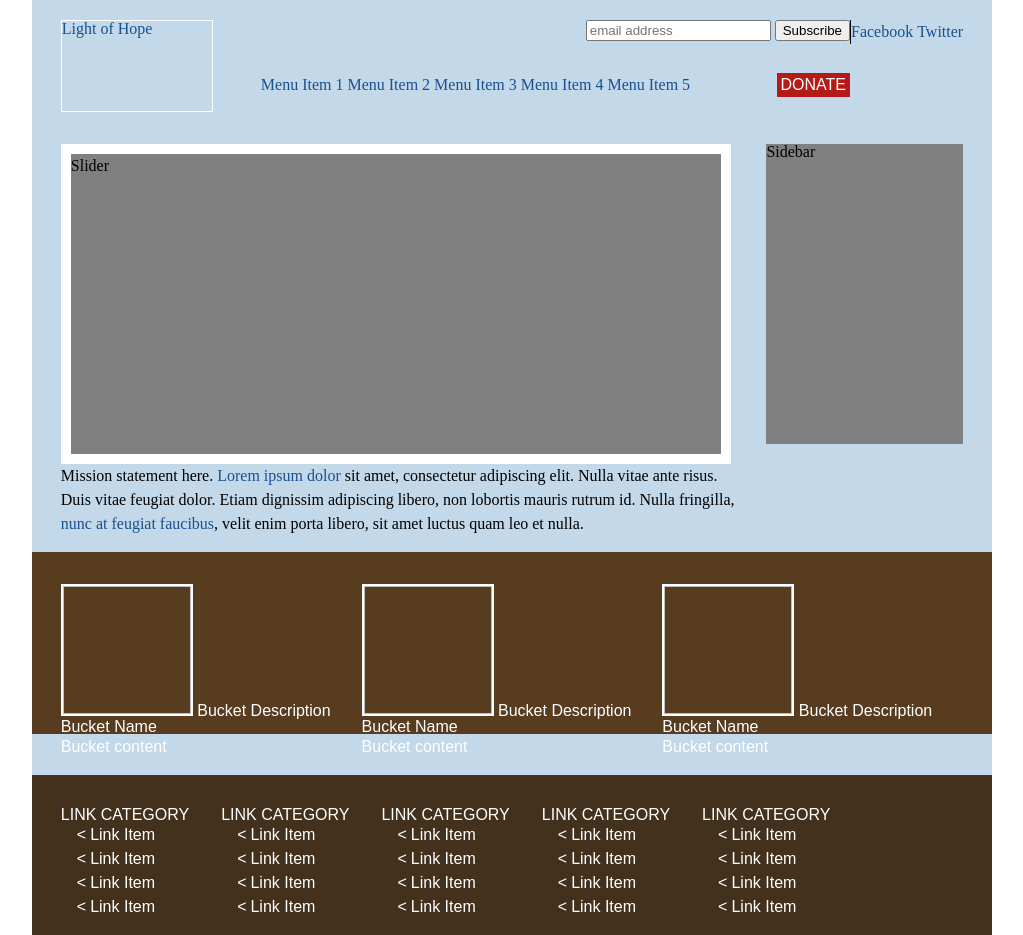
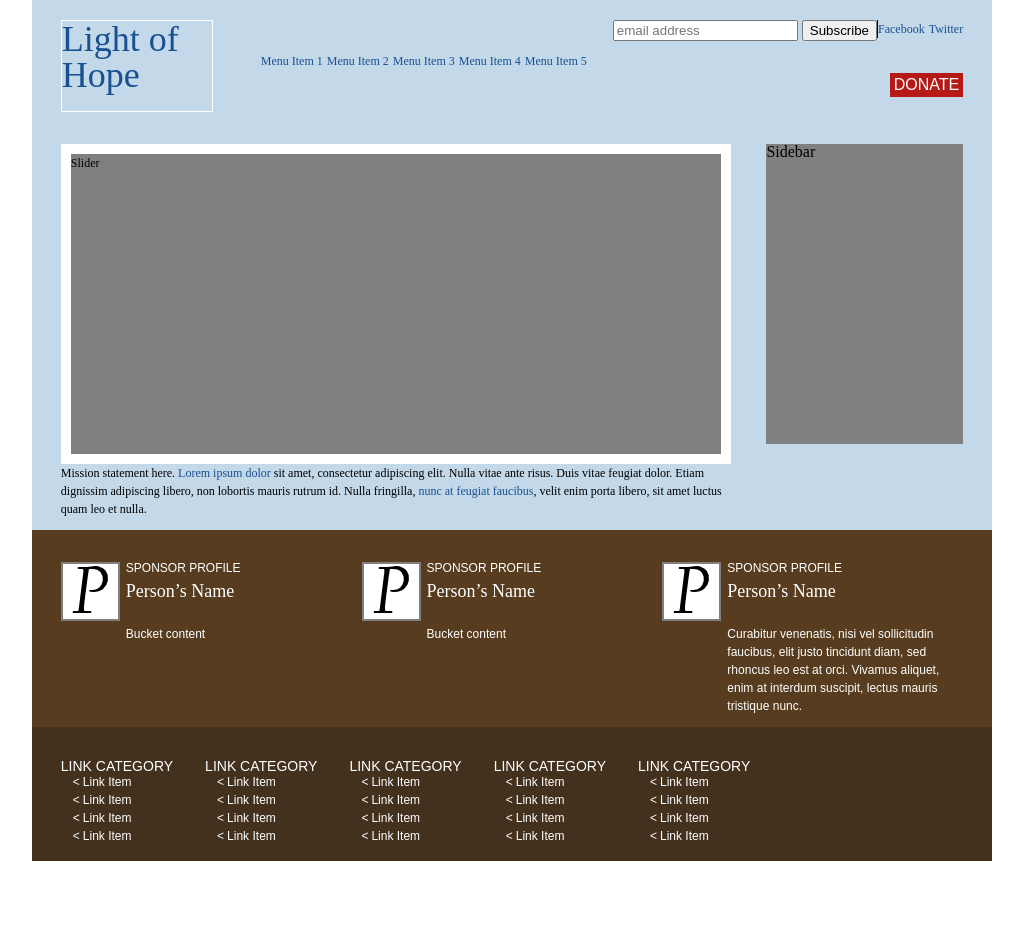
Before and after one commit to mschaefer/wp-theme-loh-neue, a WordPress theme: template home.php in a window 1280 px wide. Shown: the whole page, without its empty margins (128-1151 px from the left). After the commit the page ends 861 px from the top, so only its background shows below. Run offline with PHP 8.4 and a stand-in for WordPress, Linux system fonts and the light colour scheme; the site name, menu and one post (Sample post) are stand-ins, and other content is empty; some libraries are stand-ins or nearby versions.

Commit message:
typography and layout of home buckets, footer

```diff
--- a/css/base.css
+++ b/css/base.css
@@ -9,9 +9,19 @@
   footer brown: #43311d
   donate red: #b51a16
 
+  Font Scale
+
 */
 
 /* LOH Neue */
+
+/* font-scale from http://webtypography.net/Harmony_and_Counterpoint/Size/3.1.1/ */
+h1 { font-size: 2.25em;  /* 16x2.25=36 */ }
+h2 { font-size: 1.5em;   /* 16x1.5=24 */ }
+h3 { font-size: 1.125em; /* 16x1.125=18 */ }
+h4 { font-size: 0.875em; /* 16x0.875=14 */ }
+p, li  { font-size: 0.75em;  /* 16x0.75=12 */ }
+
 p, li {
   line-height: 1.5em;
 }
@@ -121,6 +131,7 @@
 
     #footer .link-group h1 {
       text-transform: uppercase;
+      font-size: 0.875em;
     }
 
     #footer .link-group li {
@@ -159,7 +170,7 @@
 }
 
 #home-buckets {
-  min-height: 150px;
+  overflow: auto;
   padding-top: 2em;
   color: #ffffff;
   background-color: #573c1f;
@@ -171,10 +182,37 @@
     width: 33.333333333%;
   }
 
-  #home-buckets img.bucket-profile {
-    width: 128px;
-    height: 128px;
-    border: 2px solid #ffffff;
-  }
+    #home-buckets .home-bucket header {
+      height: 55px;
+      position: relative;
+      margin-bottom: 0.5em;
+    }
+
+    #home-buckets .home-bucket header h1 {
+      position: absolute;
+      left: 65px;
+      top: 20px;
+      font-size: 1.125em;
+      font-family: serif;
+    }
+
+    #home-buckets .home-bucket header span {
+      position: absolute;
+      left: 65px;
+      top: 0px;
+      font-size: 0.75em;
+      text-transform: uppercase;
+    }
+
+    #home-buckets img.bucket-profile {
+      display: block;
+      width: 55px;
+      height: 55px;
+      border: 2px solid gray;
+    }
+
+    #home-buckets .home-bucket p {
+      margin-left: 65px;
+    }
 
 @import url(queries.css);
--- a/home.php
+++ b/home.php
@@ -19,29 +19,29 @@
 <aside id="home-buckets">
   <section class="home-bucket">
     <header>
-      <img class="bucket-profile" />
-      <span class="bucket-desc">Bucket Description</span>
-      <h1 class="bucket-name">Bucket Name</h1>
+      <img class="bucket-profile" src="<?php echo get_stylesheet_directory_uri() ?>/css/mock-images/home-profile.png" />
+      <h1 class="bucket-name">Person&rsquo;s Name</h1>
+      <span class="bucket-desc">Sponsor Profile</span>
     </header>
     <p>Bucket content</p>
   </section>
 
   <section class="home-bucket">
     <header>
-      <img class="bucket-profile" />
-      <span class="bucket-desc">Bucket Description</span>
-      <h1 class="bucket-name">Bucket Name</h1>
+      <img class="bucket-profile" src="<?php echo get_stylesheet_directory_uri() ?>/css/mock-images/home-profile.png" />
+      <h1 class="bucket-name">Person&rsquo;s Name</h1>
+      <span class="bucket-desc">Sponsor Profile</span>
     </header>
     <p>Bucket content</p>
   </section>
 
   <section class="home-bucket">
     <header>
-      <img class="bucket-profile" />
-      <span class="bucket-desc">Bucket Description</span>
-      <h1 class="bucket-name">Bucket Name</h1>
+      <img class="bucket-profile" src="<?php echo get_stylesheet_directory_uri() ?>/css/mock-images/home-profile.png" />
+      <h1 class="bucket-name">Person&rsquo;s Name</h1>
+      <span class="bucket-desc">Sponsor Profile</span>
     </header>
-    <p>Bucket content</p>
+    <p>Curabitur venenatis, nisi vel sollicitudin faucibus, elit justo tincidunt diam, sed rhoncus leo est at orci. Vivamus aliquet, enim at interdum suscipit, lectus mauris tristique nunc.</p>
   </section>
 </aside>
 <?php get_footer(); ?>
```
Also changed, not shown: css/mock-images/home-profile.png (added).
